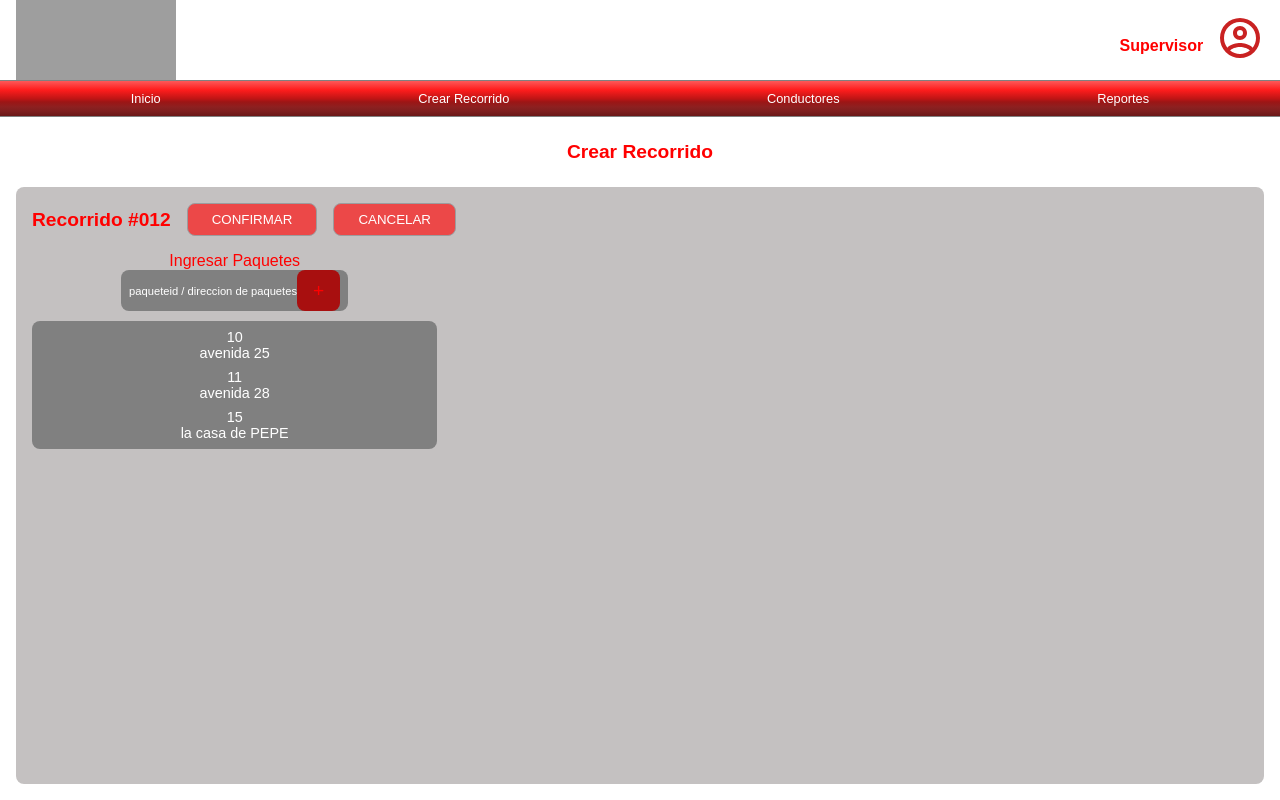
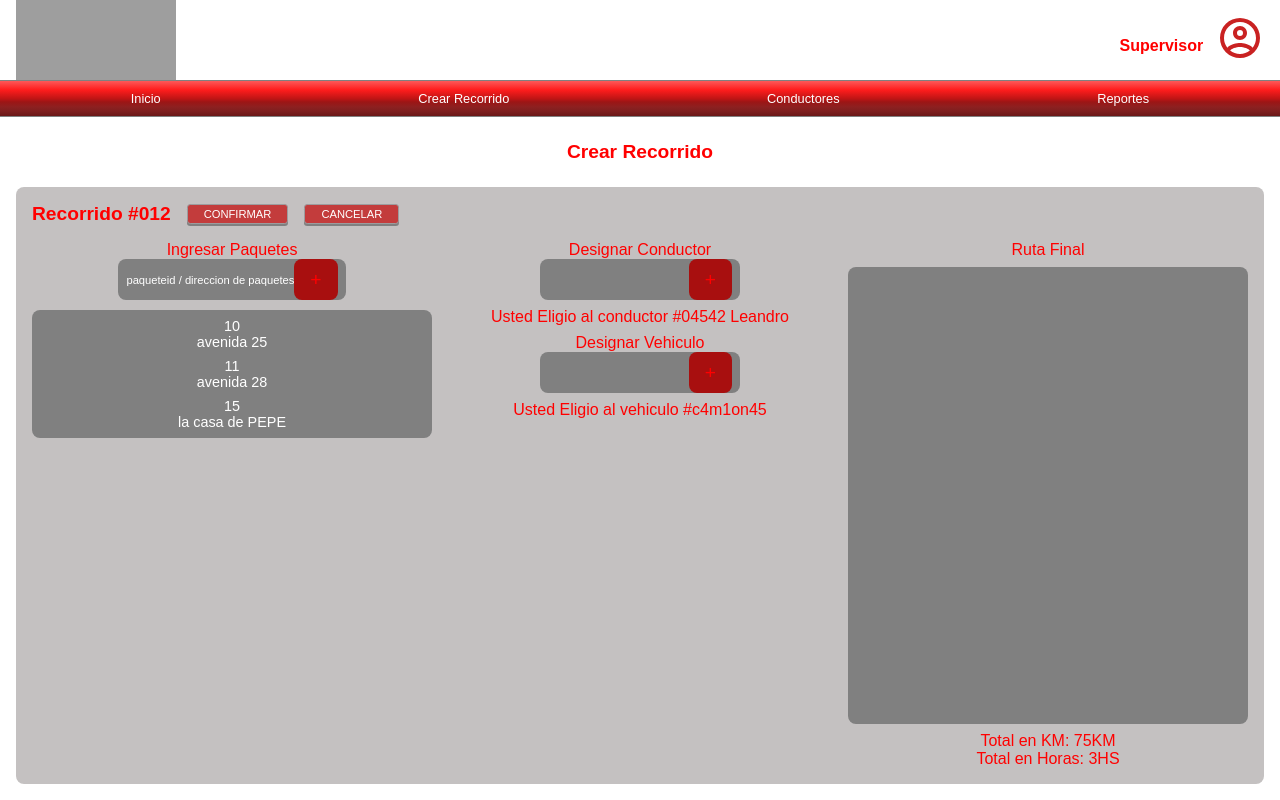
Before and after one commit to imdaviddev/tp-final-laboratorio-frontend, a React (Vite) app: page /supervision/crear-recorrido in a window 1280 px wide. Built offline with nearby package versions, Linux system fonts and the light colour scheme; grey boxes are pictures that could not be loaded.

Commit message:
diseño Crear Recorrido completo

```diff
--- a/src/pages/Supervision/CrearRecorrido/CrearRecorridoPage.tsx
+++ b/src/pages/Supervision/CrearRecorrido/CrearRecorridoPage.tsx
@@ -16,6 +16,7 @@ const Titulo = styled.div`
 const TituloDescripcion = styled.p`
     font-size: 1rem;
     font-weight: 1.2rem;
+    text-align: center;
 `
 const ContainerControles = styled.div`
     background-color: #c4c1c1;
@@ -29,11 +30,13 @@ const ContainerControles = styled.div`
 
 const Button = styled.button`
     color: white;
-    background-color: #ec4848;
-    border-radius: 0.5rem;
+    background-color: #c33c3c;
+    border-radius: 0.2rem;
+    box-shadow: 0 2px 0 0 gray;
     height: min-content;
-    padding: 0.5rem 1.5rem;
+    padding: 0.2rem 1rem;
     border: solid 1px #9c9c9e;
+    font-size: 0.7rem;
 `
 
 const Row = styled.div`
@@ -51,6 +54,7 @@ const Controles = styled.div`
     flex-direction: row;
     justify-content: space-between;
     flex: 1;
+    gap: 0.5rem;
 `;
 
 const Container = styled.div`
@@ -81,6 +85,7 @@ const WrapperButtonControl = styled.div`
     flex-direction: row;
     align-items: center;
     border-radius: 0.5rem;
+    min-width: 200px;
     > p {
        text-align: center;
        flex: 1;
@@ -146,6 +151,13 @@ const ListaPaquetesIngresados = () => {
     </WrapperListaPaquetes>
 }
 
+const Mapa = styled.div`
+    background-color: gray;
+    width: 100%;
+    height: 100%;
+    border-radius: 0.5rem;
+`
+
 const CrearRecorridoPage = () => {
   return <>
     <TituloPage>
@@ -168,9 +180,33 @@ const CrearRecorridoPage = () => {
                 <ListaPaquetesIngresados/>
             </Container>
             <Container>
+                <TituloDescripcion>
+                    Designar Conductor
+                </TituloDescripcion>
+                <ButtonControl texto="" accion={() => null} />
+                <TituloDescripcion style={{marginTop: '0.5rem'}}>
+                    Usted Eligio al conductor #04542 Leandro
+                </TituloDescripcion>
+
+                <TituloDescripcion style={{marginTop: '0.5rem'}}>
+                    Designar Vehiculo
+                </TituloDescripcion>
+                <ButtonControl texto="" accion={() => null} />
+                <TituloDescripcion style={{marginTop: '0.5rem'}}>
+                    Usted Eligio al vehiculo #c4m1on45
+                </TituloDescripcion>
             </Container>
             <Container>
-
+                <TituloDescripcion style={{marginBottom: '0.5rem'}}>
+                    Ruta Final
+                </TituloDescripcion>
+                <Mapa/>
+                <TituloDescripcion style={{marginTop: '0.5rem'}}>
+                    Total en KM: 75KM
+                </TituloDescripcion>
+                <TituloDescripcion>
+                    Total en Horas: 3HS
+                </TituloDescripcion>
             </Container>
         </Controles>
 
```
